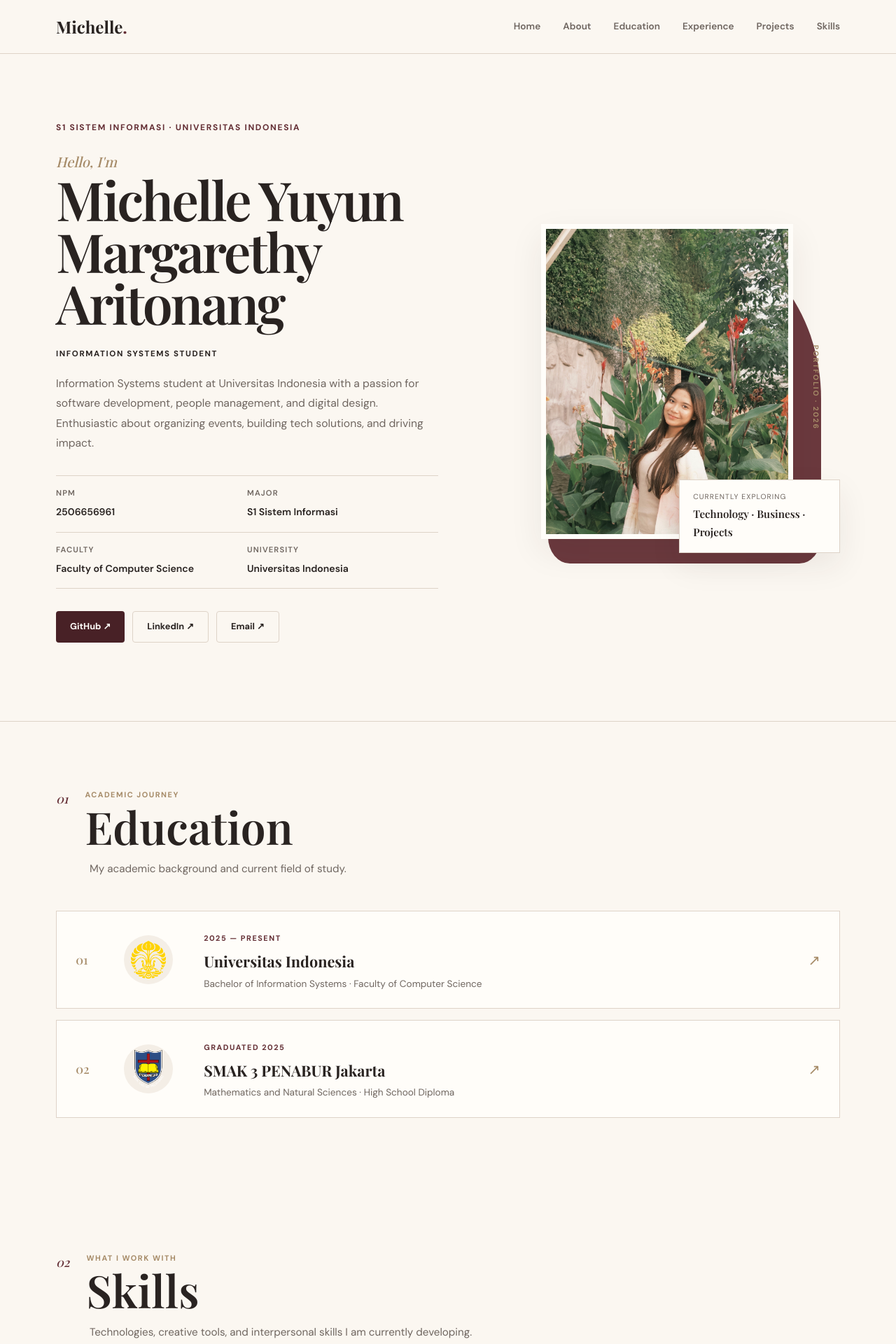
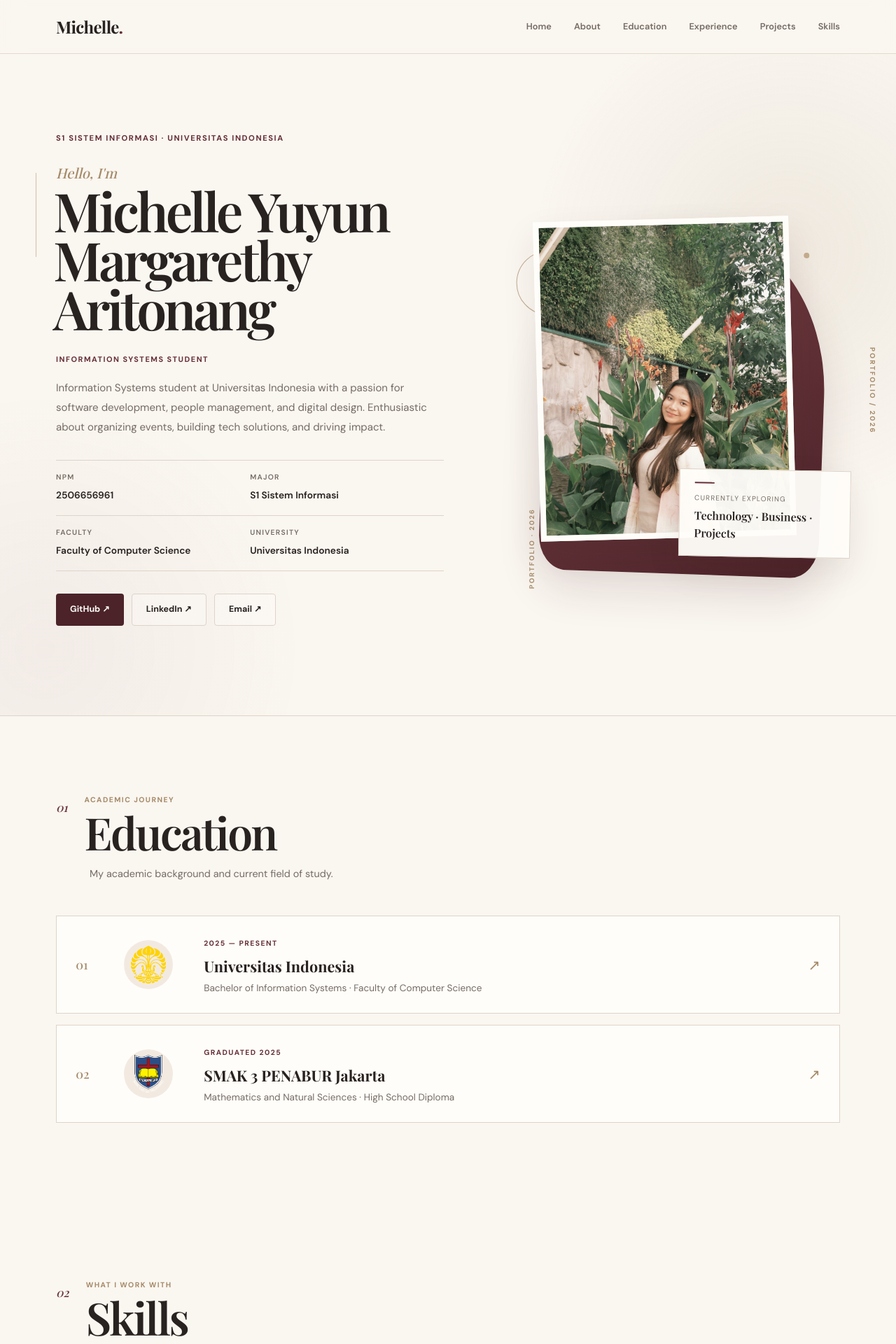
Before and after one commit to michellearitonang07/myportofolio, a Django app: page / in a window 1280 px wide. Shown: the top 1920 px of the page at 70% size. Run offline with Django 5.2, Linux system fonts and the light colour scheme; some web fonts are replaced.

Commit message:
Complete Tutorial 3

```diff
--- a/main/static/css/style.css
+++ b/main/static/css/style.css
@@ -9,24 +9,27 @@
 }
 
 :root {
-    --bg: #fbf7f1;
-    --bg-soft: #f4eee6;
+    --bg: #faf6f0;
+    --bg-soft: #f2eae1;
     --white: #fffdf9;
 
-    --text: #292321;
-    --text-soft: #6f6660;
+    --text: #282220;
+    --text-soft: #756b64;
 
-    --brown: #4a302b;
-    --burgundy: #642f35;
-    --burgundy-dark: #482126;
+    --burgundy: #652f36;
+    --burgundy-dark: #4b2329;
+    --burgundy-soft: #7a4147;
 
-    --gold: #a68b68;
-    --line: #ded3c8;
+    --gold: #a58a68;
+    --gold-soft: #c5ad8d;
 
+    --line: #ded4c9;
+
+    --shadow: 0 20px 50px rgba(61, 39, 32, 0.09);
+
+    --radius-sm: 4px;
+    --radius-md: 14px;
     --radius-lg: 24px;
-    --radius-md: 14px;
-
-    --shadow: 0 18px 45px rgba(57, 39, 32, 0.08);
 }
 
 html {
@@ -35,7 +38,7 @@ html {
 
 body {
     font-family: "DM Sans", sans-serif;
-    background-color: var(--bg);
+    background: var(--bg);
     color: var(--text);
     line-height: 1.6;
 }
@@ -91,10 +94,10 @@ p {
     top: 0;
     z-index: 100;
 
-    background: rgba(251, 247, 241, 0.92);
-    backdrop-filter: blur(12px);
+    background: rgba(250, 246, 240, 0.88);
+    backdrop-filter: blur(16px);
 
-    border-bottom: 1px solid var(--line);
+    border-bottom: 1px solid rgba(222, 212, 201, 0.8);
 }
 
 .nav-container {
@@ -109,6 +112,8 @@ p {
     font-size: 1.5rem;
     font-weight: 700;
     text-decoration: none;
+
+    letter-spacing: -0.03em;
 }
 
 .brand span {
@@ -126,12 +131,12 @@ p {
 
     text-decoration: none;
 
-    font-size: 0.85rem;
+    font-size: 0.8rem;
     font-weight: 600;
 
     color: var(--text-soft);
 
-    transition: color 0.2s ease;
+    transition: color 0.25s ease;
 }
 
 .nav-links a::after {
@@ -139,14 +144,14 @@ p {
 
     position: absolute;
     left: 0;
-    bottom: -6px;
+    bottom: -7px;
 
     width: 0;
     height: 1px;
 
     background: var(--burgundy);
 
-    transition: width 0.2s ease;
+    transition: width 0.25s ease;
 }
 
 .nav-links a:hover {
@@ -163,9 +168,60 @@ p {
    ========================================== */
 
 .hero {
-    padding: 6rem 0 7rem;
+    position: relative;
+
+    padding: 7rem 0 8rem;
+
+    overflow: hidden;
 
     border-bottom: 1px solid var(--line);
+
+    background:
+        radial-gradient(
+            circle at 88% 30%,
+            rgba(165, 138, 104, 0.13),
+            transparent 28%
+        ),
+        radial-gradient(
+            circle at 5% 90%,
+            rgba(101, 47, 54, 0.05),
+            transparent 25%
+        ),
+        var(--bg);
+}
+
+.hero::before {
+    content: "";
+
+    position: absolute;
+
+    width: 1px;
+    height: 120px;
+
+    left: 4%;
+    top: 18%;
+
+    background: var(--gold);
+
+    opacity: 0.5;
+}
+
+.hero::after {
+    content: "PORTFOLIO / 2026";
+
+    position: absolute;
+
+    right: -28px;
+    top: 50%;
+
+    transform: rotate(90deg);
+
+    color: var(--gold);
+
+    font-size: 0.62rem;
+    font-weight: 700;
+
+    letter-spacing: 0.22em;
 }
 
 .hero-grid {
@@ -173,25 +229,32 @@ p {
 
     grid-template-columns: 1.05fr 0.95fr;
 
-    gap: 5rem;
+    gap: 4rem;
 
     align-items: center;
 }
 
+.hero-content {
+    position: relative;
+    z-index: 5;
+}
+
 .eyebrow {
-    margin-bottom: 1.4rem;
+    margin-bottom: 1.5rem;
 
     color: var(--burgundy);
 
-    font-size: 0.75rem;
+    font-size: 0.7rem;
     font-weight: 700;
+
     text-transform: uppercase;
 }
 
 .hero-intro {
-    margin-bottom: 0.1rem;
+    margin-bottom: 0.2rem;
 
     font-family: "Playfair Display", serif;
+
     font-size: 1.25rem;
     font-style: italic;
 
@@ -199,42 +262,39 @@ p {
 }
 
 .hero h1 {
-    max-width: 700px;
+    max-width: 720px;
 
-    font-size: clamp(3.2rem, 6vw, 5.8rem);
+    margin-left: -4px;
 
-    line-height: 0.96;
+    font-size: clamp(3.5rem, 6vw, 6.2rem);
 
-    letter-spacing: -0.04em;
+    line-height: 0.91;
+
+    letter-spacing: -0.055em;
 
     font-weight: 600;
 }
 
-.hero h1 span {
-    display: block;
+.hero-role {
+    margin-top: 1.8rem;
+    margin-bottom: 1.2rem;
 
     color: var(--burgundy);
-}
 
-.hero-role {
-    margin-top: 1.7rem;
-    margin-bottom: 1.2rem;
-
-    color: var(--text);
-
-    font-size: 0.72rem;
+    font-size: 0.68rem;
     font-weight: 700;
 }
 
 .bio {
-    max-width: 560px;
+    max-width: 550px;
 
     margin-bottom: 2rem;
 
     color: var(--text-soft);
 
-    font-size: 0.98rem;
-    line-height: 1.8;
+    font-size: 0.94rem;
+
+    line-height: 1.85;
 }
 
 
@@ -267,46 +327,51 @@ p {
 
     color: var(--text-soft);
 
-    font-size: 0.7rem;
+    font-size: 0.65rem;
     font-weight: 600;
+
     text-transform: uppercase;
-    letter-spacing: 0.1em;
+    letter-spacing: 0.12em;
 }
 
 .meta-value {
-    font-size: 0.88rem;
+    font-size: 0.86rem;
     font-weight: 600;
 }
 
 
 /* ==========================================
-   6. BUTTONS / SOCIAL LINKS
+   6. BUTTONS
    ========================================== */
 
 .social-links {
     display: flex;
+
     gap: 0.7rem;
+
     flex-wrap: wrap;
 }
 
 .btn {
     display: inline-flex;
+
     align-items: center;
     justify-content: center;
 
-    padding: 0.7rem 1.25rem;
+    padding: 0.75rem 1.25rem;
 
-    border-radius: 4px;
+    border-radius: var(--radius-sm);
 
-    font-size: 0.8rem;
+    font-size: 0.78rem;
     font-weight: 700;
 
     text-decoration: none;
 
     transition:
-        transform 0.2s ease,
-        background-color 0.2s ease,
-        border-color 0.2s ease;
+        transform 0.25s ease,
+        background-color 0.25s ease,
+        border-color 0.25s ease,
+        color 0.25s ease;
 }
 
 .btn:hover {
@@ -323,7 +389,7 @@ p {
 }
 
 .btn-outline {
-    background: transparent;
+    background: rgba(255, 255, 255, 0.25);
 
     color: var(--text);
 
@@ -332,128 +398,226 @@ p {
 
 .btn-outline:hover {
     border-color: var(--burgundy);
+
     color: var(--burgundy);
+
+    background: var(--white);
 }
 
 
 /* ==========================================
-   7. HERO IMAGE
+   7. HERO VISUAL
    ========================================== */
 
 .hero-visual {
     position: relative;
 
-    min-height: 560px;
+    min-height: 580px;
 
     display: flex;
+
     justify-content: center;
     align-items: center;
 }
 
+/* Main burgundy shape */
+
 .image-decoration {
     position: absolute;
 
-    width: 390px;
-    height: 470px;
+    width: 400px;
+    height: 500px;
 
-    background: var(--burgundy);
+    background:
+        linear-gradient(
+            145deg,
+            var(--burgundy-soft),
+            var(--burgundy-dark)
+        );
 
-    border-radius: 50% 50% 8% 8%;
+    border-radius: 48% 48% 10% 10%;
 
-    transform: translate(25px, 25px);
+    transform:
+        translate(28px, 28px)
+        rotate(2deg);
 
-    opacity: 0.95;
+    box-shadow: 0 25px 60px rgba(75, 35, 41, 0.14);
 }
+
+/* Decorative circle */
+
+.image-decoration::before {
+    content: "";
+
+    position: absolute;
+
+    width: 90px;
+    height: 90px;
+
+    left: -45px;
+    top: 45px;
+
+    border: 1px solid var(--gold);
+
+    border-radius: 50%;
+
+    opacity: 0.7;
+}
+
+/* Small gold dot */
+
+.image-decoration::after {
+    content: "";
+
+    position: absolute;
+
+    width: 8px;
+    height: 8px;
+
+    right: 28px;
+    top: 35px;
+
+    border-radius: 50%;
+
+    background: var(--gold-soft);
+}
+
+
+/* Photo */
 
 .image-frame {
     position: relative;
+
     z-index: 2;
 
-    width: min(360px, 90%);
+    width: min(365px, 90%);
+
     aspect-ratio: 4 / 5;
 
     overflow: hidden;
 
-    border: 7px solid var(--white);
+    border: 8px solid var(--white);
+
+    background: var(--white);
 
     box-shadow: var(--shadow);
 
-    background: var(--white);
+    transform: rotate(-1.5deg);
+
+    transition:
+        transform 0.4s ease,
+        box-shadow 0.4s ease;
+}
+
+.image-frame:hover {
+    transform: rotate(0deg) translateY(-5px);
+
+    box-shadow:
+        0 28px 65px rgba(61, 39, 32, 0.15);
 }
 
 .avatar {
     width: 100%;
     height: 100%;
 
+    display: block;
+
     object-fit: cover;
 
-    display: block;
+    filter: saturate(0.88) contrast(1.02);
 }
+
+
+/* Floating information card */
 
 .floating-note {
     position: absolute;
 
-    z-index: 3;
+    z-index: 4;
 
-    right: 0;
+    right: -15px;
     bottom: 35px;
 
-    max-width: 230px;
+    width: 245px;
 
-    padding: 1rem 1.2rem;
+    padding: 1.15rem 1.3rem;
 
-    background: var(--white);
+    background: rgba(255, 253, 249, 0.96);
 
     border: 1px solid var(--line);
 
     box-shadow: var(--shadow);
+
+    transform: rotate(1deg);
+}
+
+.floating-note::before {
+    content: "";
+
+    display: block;
+
+    width: 28px;
+    height: 2px;
+
+    margin-bottom: 0.8rem;
+
+    background: var(--burgundy);
 }
 
 .floating-note span {
     display: block;
 
-    margin-bottom: 0.2rem;
+    margin-bottom: 0.3rem;
 
     color: var(--text-soft);
 
-    font-size: 0.65rem;
+    font-size: 0.62rem;
+
     text-transform: uppercase;
-    letter-spacing: 0.1em;
+
+    letter-spacing: 0.12em;
 }
 
 .floating-note strong {
     font-family: "Playfair Display", serif;
 
-    font-size: 0.95rem;
+    font-size: 1rem;
+
+    line-height: 1.35;
+
     font-weight: 600;
 }
 
 .vertical-text {
     position: absolute;
 
-    top: 50%;
-    right: -25px;
+    left: 4px;
+    bottom: 40px;
 
-    transform: rotate(90deg);
+    z-index: 3;
 
     color: var(--gold);
 
-    font-size: 0.65rem;
+    font-size: 0.6rem;
     font-weight: 700;
-    letter-spacing: 0.18em;
+
+    letter-spacing: 0.2em;
+
+    transform: rotate(-90deg);
 }
 
 
 /* ==========================================
-   8. GENERAL CONTENT SECTIONS
+   8. GENERAL SECTIONS
    ========================================== */
 
 .content-section {
-    padding: 6rem 0;
+    padding: 7rem 0;
 }
 
 .section-title {
     display: flex;
+
     align-items: flex-start;
 
     gap: 1.5rem;
@@ -462,20 +626,24 @@ p {
 }
 
 .section-number {
+    padding-top: 0.3rem;
+
     color: var(--burgundy);
 
     font-family: "Playfair Display", serif;
 
-    font-size: 1.1rem;
+    font-size: 1.05rem;
+
     font-style: italic;
 }
 
 .section-kicker {
-    margin-bottom: 0.3rem;
+    margin-bottom: 0.35rem;
 
     color: var(--gold);
 
-    font-size: 0.68rem;
+    font-size: 0.65rem;
+
     font-weight: 700;
 
     text-transform: uppercase;
@@ -487,6 +655,8 @@ p {
     line-height: 1;
 
     font-weight: 600;
+
+    letter-spacing: -0.04em;
 }
 
 .section-description {
@@ -497,7 +667,7 @@ p {
 
     color: var(--text-soft);
 
-    font-size: 0.95rem;
+    font-size: 0.9rem;
 }
 
 
@@ -585,7 +757,8 @@ p {
 .date-label {
     color: var(--burgundy);
 
-    font-size: 0.68rem;
+    font-size: 0.65rem;
+
     font-weight: 700;
 }
 
--- a/main/urls.py
+++ b/main/urls.py
@@ -24,11 +24,10 @@ urlpatterns = [
         name="delete_project",
     ),
     path("api/projects/", get_projects_json, name="get_projects_json"),
-    # Endpoint XML & ID
     path("json/", get_projects_json, name="get_projects_json_legacy"),
     path("xml/", get_projects_xml, name="get_projects_xml"),
     path(
-        "json/<str:id>/", get_project_json_by_id, name="get_project_json_by_id"
+        "json/<uuid:id>/", get_project_json_by_id, name="get_project_json_by_id"
     ),
-    path("xml/<str:id>/", get_project_xml_by_id, name="get_project_xml_by_id"),
+    path("xml/<uuid:id>/", get_project_xml_by_id, name="get_project_xml_by_id"),
 ]
--- a/main/views.py
+++ b/main/views.py
@@ -1,4 +1,3 @@
-import json
 from django.contrib import messages
 from django.core import serializers
 from django.http import HttpResponse
@@ -70,13 +69,11 @@ def get_project_xml_by_id(request, id):
 
 
 def show_projects(request):
-    json_response = get_projects_json(request)
-    projects = serializers.deserialize(
-        "json",
-        json_response.content.decode("utf-8"),
-    )
-    projects = [project.object for project in projects]
     title_query = request.GET.get("title", "").strip()
+    projects = Project.objects.all()
+    if title_query:
+        projects = projects.filter(title__icontains=title_query)
+
     context = {
         "name": "Michelle Yuyun Margarethy Aritonang",
         "project_list": projects,
```
Also changed, not shown: other parts of main/static/css/style.css (+87 -74 lines), main/templates/projects.html (+22 -36 lines).
